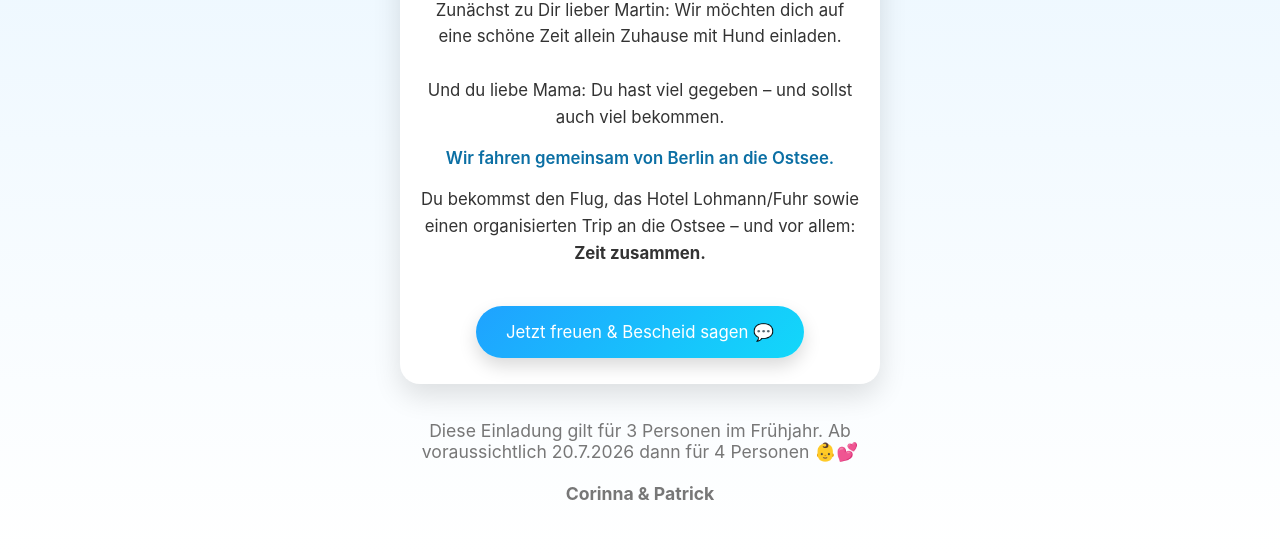
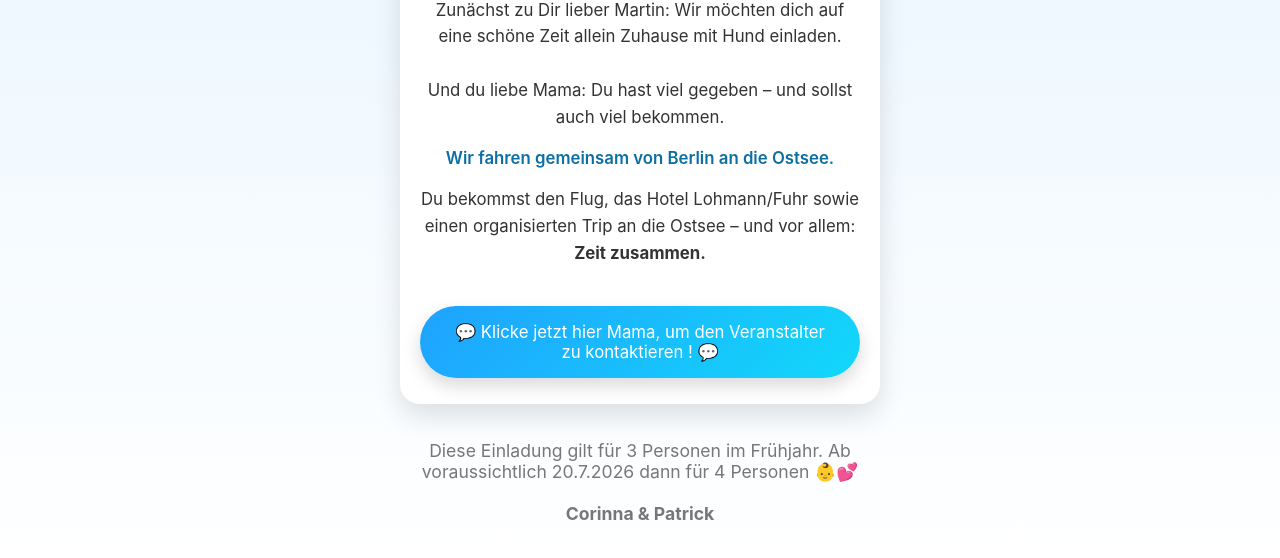
Before and after one commit to patrickfuhr89-ai/Gudruns-website, a plain HTML site: page index.html in a window 1280 px wide. Shown: the part 512-1070 px from the top of the page. Drawn offline with Linux system fonts and the light colour scheme.

Commit message:
Update index.html

```diff
--- a/index.html
+++ b/index.html
@@ -95,8 +95,9 @@
         <strong>Zeit zusammen.</strong>
       </p>
 
-      <a class="button" href="https://wa.me/4917645831665?text=Ich%20freue%20mich%20riesig%20auf%20die%20Ostsee%20mit%20euch%20%F0%9F%92%99" target="_blank">
-        Jetzt freuen & Bescheid sagen 💬
+      <a class="button" href="https://wa.me/4917645831665?text=H%C3%A4%3F%20%F0%9F%A4%AF%20Ich%20werde%20schon%20wieder%20Oma%3F%20Und%20du%20zahlst%20einen%20Urlaub%20an%20der%20Ostsee%3F%20%F0%9F%92%99
+" target="_blank">
+        💬 Klicke jetzt hier Mama, um den Veranstalter zu kontaktieren ! 💬
       </a>
     </div>
 
```
